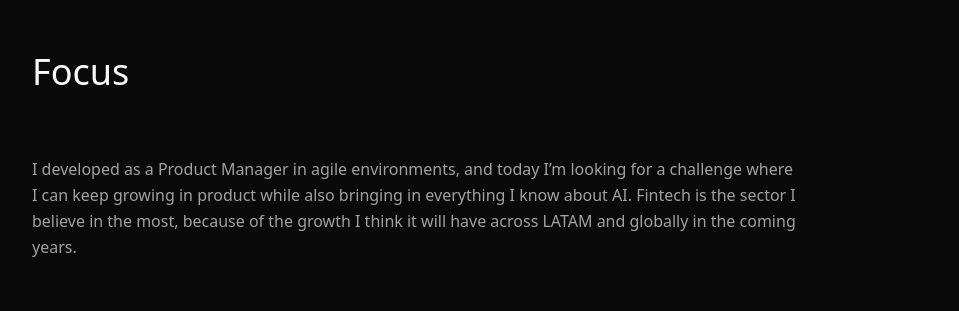
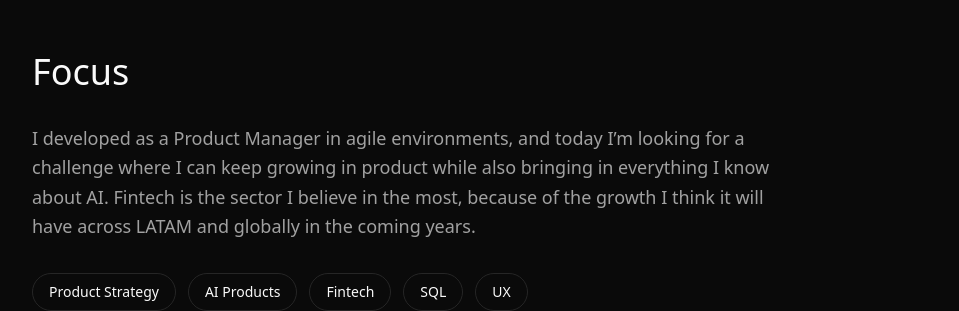
Before and after one commit to javierllorente-HWorld/javier-llorente-portfolio, a Next.js app: page / in a window 1280 px wide. Shown: the part 1000-1311 px from the top of the page, without its empty margins (160-1119 px from the left). Built offline with nearby package versions, Linux system fonts and the light colour scheme.

Commit message:
agrego descripcion a enfoque

```diff
--- a/app/page.tsx
+++ b/app/page.tsx
@@ -176,10 +176,10 @@ export default function Home() {
           }}
           className="py-12 sm:py-16 opacity-0"
         >
-          <div className="space-y-12 sm:space-y-16">
+          <div className="space-y-6 sm:space-y-8">
             <h2 className="text-3xl sm:text-4xl font-light">{t.focus}</h2>
 
-            <p className="text-muted-foreground max-w-3xl leading-relaxed">
+            <p className="text-lg text-muted-foreground max-w-3xl leading-relaxed">
     {t.focusDescription}
   </p>
 
```
